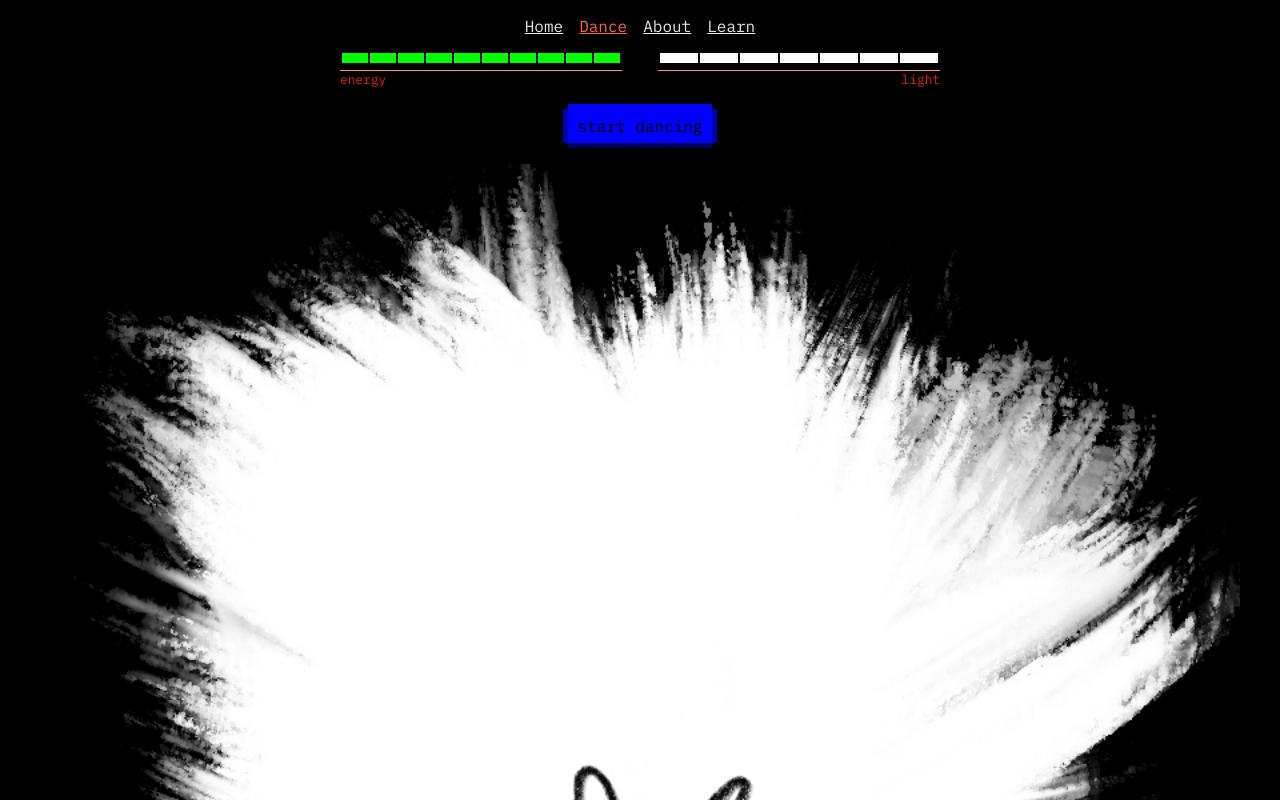
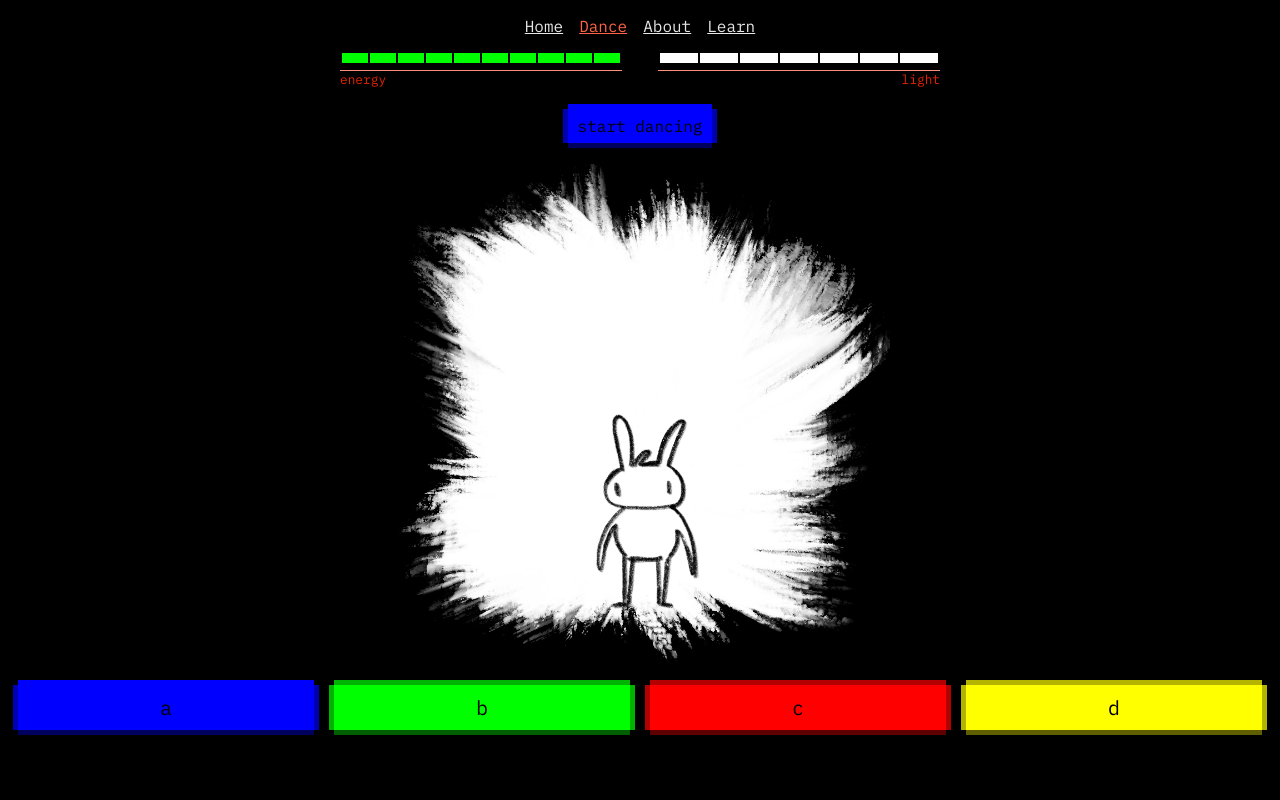
Before and after one commit to luczyna/dance-for-your-light, a Vue app: page /dance in a window 1280 px wide. Shown: the top 800 px of the page. Built offline with nearby package versions, Linux system fonts and the light colour scheme.

Commit message:
restrict size of the Game canvas

```diff
--- a/src/components/GameScreen.vue
+++ b/src/components/GameScreen.vue
@@ -34,7 +34,11 @@ export default {
     };
   },
   mounted() {
-    const width = window.innerWidth - (window.innerWidth % 100);
+    let width = window.innerWidth - (window.innerWidth % 100);
+    if (width > 500) {
+      width = 500;
+    }
+
 
     this.ctx = this.$refs.canvas.getContext('2d');
     this.$refs.canvas.width = width;
```
